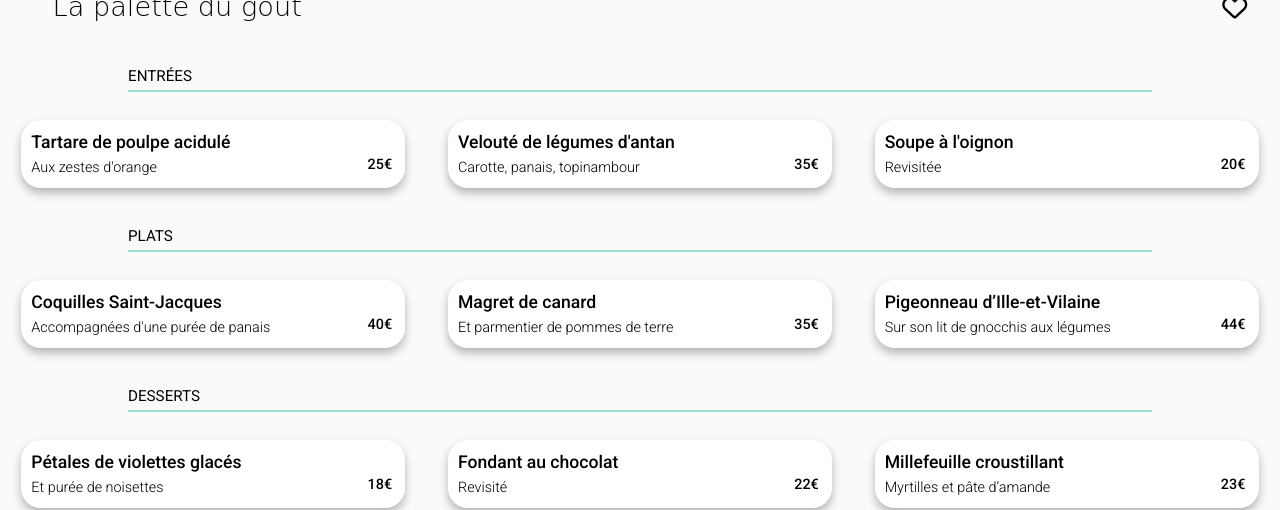
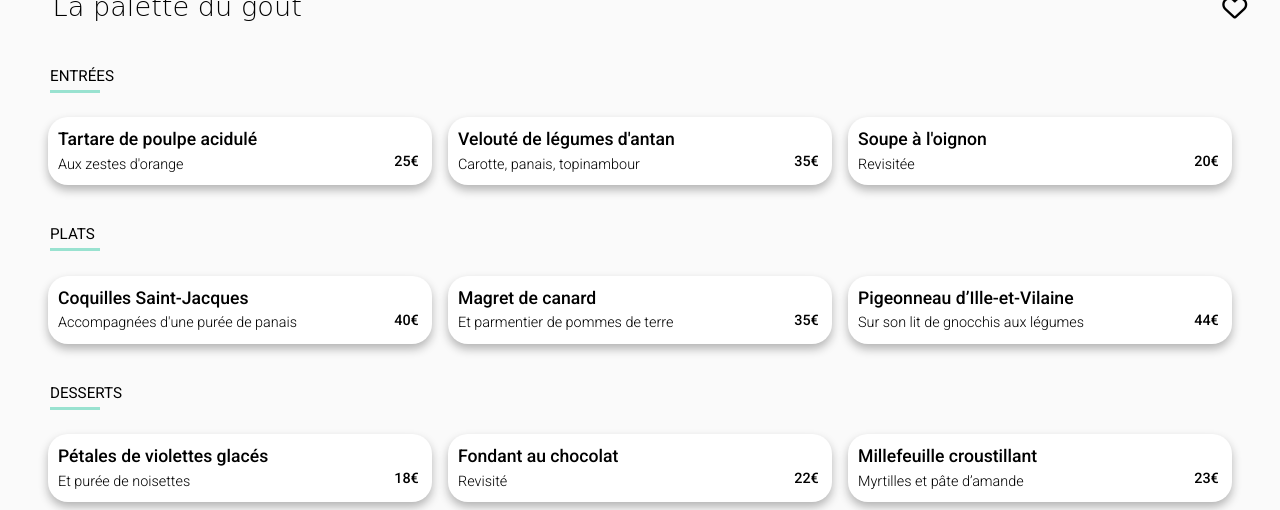
Before and after one commit to IM-98/Projet-3-OC, a website: page src/menu1.html in a window 1280 px wide. Shown: the part 312-822 px from the top of the page. Drawn offline with Linux system fonts and the light colour scheme; a web font is replaced by a local one.

Commit message:
responsive layout

```diff
--- a/src/style/scss/components/_restaurant.scss
+++ b/src/style/scss/components/_restaurant.scss
@@ -118,3 +118,22 @@ h3{
     font-size: 12px;
     font-weight: 500;
 }
+
+
+@media screen and (min-width: 1024px) {
+     .restaurant__container {
+        margin: 0 15px 30px 15px;
+     }
+    .process__container{
+        flex-flow: row  nowrap;
+        margin: 0 15px;
+    }
+
+    .restaurant__card{
+        width: 45%;
+    }
+
+    .process__btn{
+        margin: 15px;
+    }
+}
--- a/src/style/scss/pages/_menu.scss
+++ b/src/style/scss/pages/_menu.scss
@@ -101,12 +101,7 @@
     /* zone des desserts */
   }
   .menu__title {
-    height: 30px;
-    min-width: 80px;
-    max-width: 200px;
-    position: relative;
-    left: 5%;
-    margin: 0;
+    margin: 0 50px;
     padding: 40px 0 0 0;
     font-size: 0.95rem;
     font-weight: 400;
@@ -125,9 +120,11 @@
     transform: scaleX(0.5);
   }
 
+  .menu__dessert__choice, .menu__starter__choice, .menu__plates__choice{
+    margin: 10px 0;
+  }
+
   .menu__select{
-    height: 250px;
-    min-height: 250px;
     margin: 0 0 0 0;
     padding: 5px 0 0 0;
     opacity: 0;
@@ -438,8 +435,8 @@ label > .menu__like{
 
 @media screen and (min-width: 1024px) {
   .menu__select {
-    height: 85px;
-    min-height: unset;
+
+    margin: 0 40px;
   }
 }
 .repas__entrée--quatrechoix {
@@ -456,20 +453,13 @@ label > .menu__like{
   }
 }
 
-@media screen and (min-width: 1024px) {
-  .menu__title--underline {
-    width: 80vw;
-    max-width: 80vw;
-    transform: scaleX(1);
-  }
-}
 
 
 @media screen and (min-width: 1024px) {
   .menu__title {
     width: 80vw;
     max-width: 80vw;
-    left: 10%;
+    // left: 10%;
   }
 }
 
```
Also changed, not shown: src/style/index.css, 1 other file.
